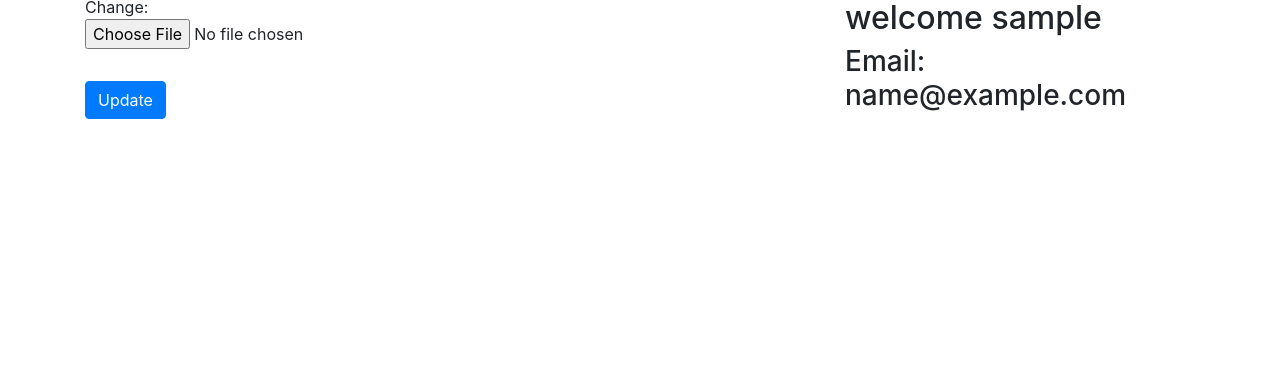
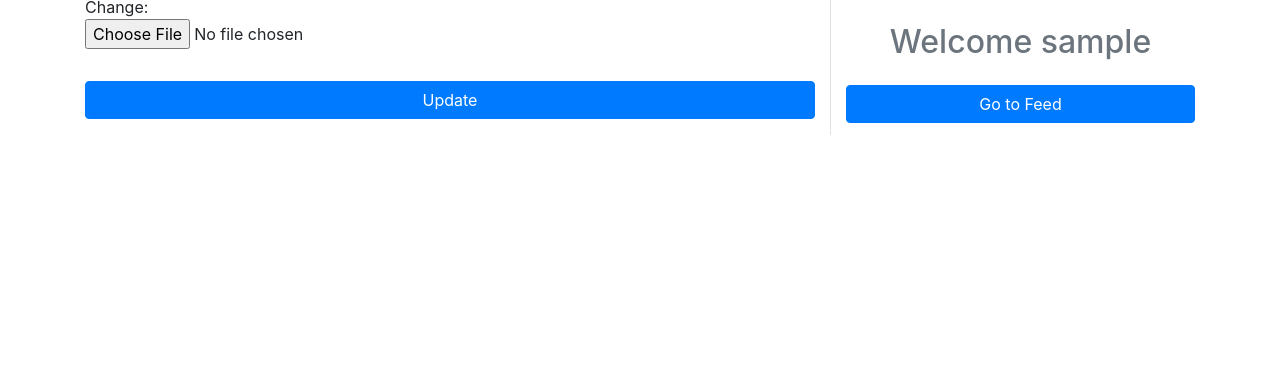
Before and after one commit to zuber-shekh7/django-blog-app, a Django app: page /accounts/profile/ in a window 1280 px wide. Shown: the part 413-800 px from the top of the page. Run offline with Django 3.2, Linux system fonts and the light colour scheme; the visitor is signed in with stand-in values (Sample User, id 1); some libraries are stand-ins or nearby versions.

Commit message:
Update profile page

```diff
--- a/templates/accounts/profile.html
+++ b/templates/accounts/profile.html
@@ -5,23 +5,33 @@
       <form method="POST" enctype="multipart/form-data">
         {% csrf_token %}
         <fieldset class="form-group">
-          <legend class="border-bottom">Update Profile</legend>
+          <legend class="border-bottom">User Information</legend>
           {{user_form|crispy}} {{profile_form|crispy}}
         </fieldset>
         <div class="form-group">
-          <input class="btn btn-primary" type="Submit" value="Update" />
+          <input
+            class="btn btn-primary btn-block"
+            type="Submit"
+            value="Update"
+          />
         </div>
       </form>
     </div>
-    <div class="col-md-4">
+    <div class="col-md-4 text-center border-left">
       <img
         style="height: 300px; width: 300px"
-        class="img-thumbnail rounded-circle"
+        class="rounded-circle"
         src="{{user.profile.image.url}}"
         alt="profile picture"
       />
-      <h2>welcome {{user.username}}</h2>
-      <h3>Email: {{user.email}}</h3>
+      <div class="text-center mt-4">
+        <h2 class="text-muted">Welcome {{user.username}}</h2>
+        <a
+          class="btn btn-primary btn-block mt-4"
+          href="{% url 'blog:list-post' %}"
+          >Go to Feed</a
+        >
+      </div>
     </div>
   </div>
 </section>
```
